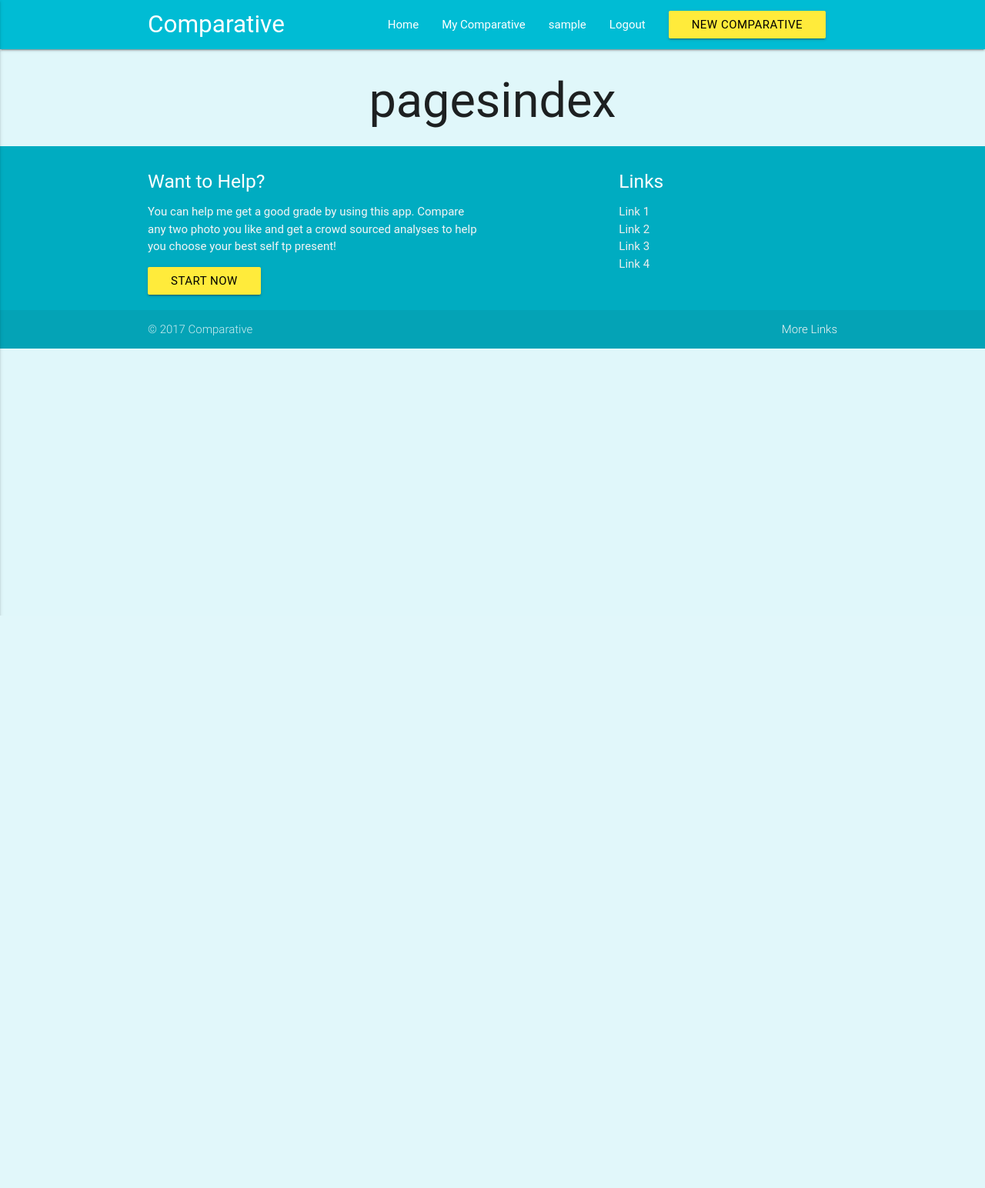
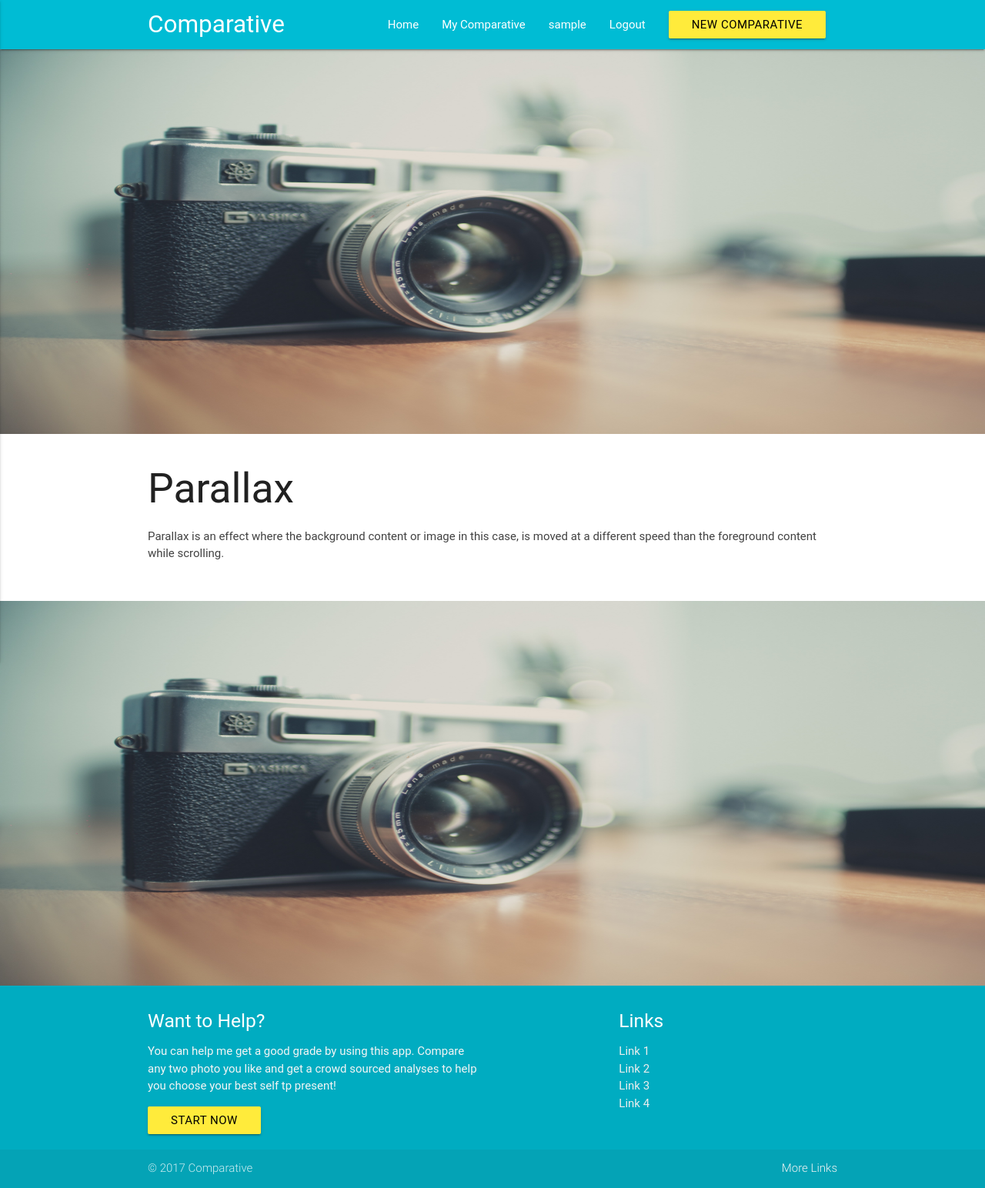
Before and after one commit to myztajay/Comparative, a Rails app: page /pages/index in a window 1280 px wide. Shown: the whole page at 77% size. Before the commit the page ends 800 px from the top, so only its background shows below. Run offline with Rails 7, Linux system fonts and the light colour scheme; the visitor is signed in with stand-in values (Sample User, id 1); style sheets or scripts are compiled from the project's sources; some libraries are stand-ins or nearby versions; some web fonts are replaced.

```diff
--- a/app/assets/javascripts/application.js
+++ b/app/assets/javascripts/application.js
@@ -14,7 +14,9 @@
 //= require jquery_ujs
 //= require turbolinks
 //= require_tree .
+//= require materialize-sprockets
 $( document ).ready(function(){
+$('.parallax').parallax();
+$(".button-collapse").sideNav();
 
-     $(".button-collapse").sideNav();
 })
--- a/app/assets/stylesheets/application.css
+++ b/app/assets/stylesheets/application.css
@@ -15,6 +15,15 @@
  */
 
 
+html, body{
+  height: 100%;
+}
+
+.wrapper{
+  min-height: 58%;
+
+}
+
 img{
   height: 280px;
   width: 280px;
--- a/app/controllers/pages_controller.rb
+++ b/app/controllers/pages_controller.rb
@@ -7,7 +7,6 @@ class PagesController < ApplicationController
       @compares = Compare.all
       render 'index'
     else
-      redirect_to new_user_session_path
     end
   end
 
--- a/app/views/layouts/application.html.erb
+++ b/app/views/layouts/application.html.erb
@@ -12,23 +12,18 @@
 
 
     <body class="cyan lighten-5 align-center">
-
-
-
-        <div class="flow-text container center-align">
+        <div class="wrapper">
           <% if notice %>
            <p class="alert alert-success"></p>
           <% end %>
           <% if alert %>
             <p class="alert alert-danger"><%= alert %></p>', 4000)
-
           <% end %>
-        </blockquote>
+          <!--renders templates-->
           <%= yield %>
         </div>
-
-
     </body>
 
     <%= render 'layouts/footer'%>
+
 </html>
--- a/app/views/pages/index.html.erb
+++ b/app/views/pages/index.html.erb
@@ -1 +1,13 @@
-<h1>pagesindex</h1>
+
+  <div class="parallax-container">
+    <div class="parallax"><img src="/camera.jpg" ></div>
+  </div>
+  <div class="section white">
+    <div class="row container">
+      <h2 class="header">Parallax</h2>
+      <p class="grey-text text-darken-3 lighten-3">Parallax is an effect where the background content or image in this case, is moved at a different speed than the foreground content while scrolling.</p>
+    </div>
+  </div>
+  <div class="parallax-container">
+    <div class="parallax"><img src="/camera.jpg"></div>
+  </div>
```
Also changed, not shown: public/camera.jpg (added). Lines whose indentation alone changed are shown as unchanged.
